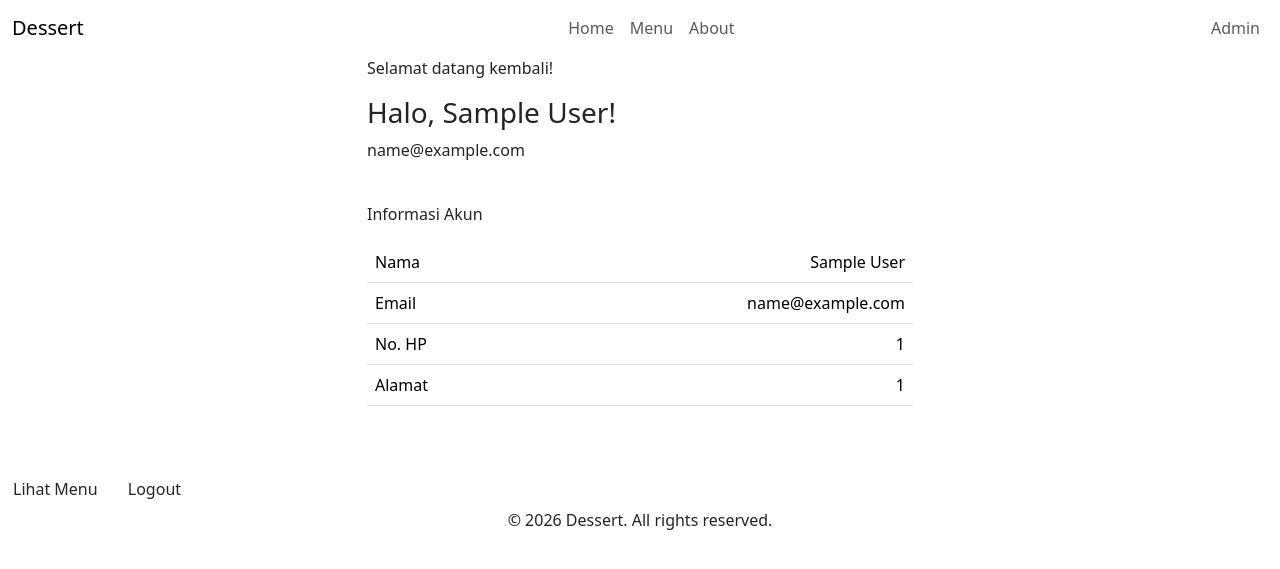
After one commit to mahdiyarkaris/projekAkhirPWD, a PHP site: page /infoakun.php in a window 1280 px wide. The commit adds this page. Shown: the top 569 px of the page. Run offline with PHP 8.4, Linux system fonts and the light colour scheme; the visitor is signed in with stand-in values (Sample User, id 1).

Commit message:
infoakun

```diff
--- a/home.php
+++ b/home.php
@@ -32,7 +32,7 @@
         <ul class="navbar-nav nav-right my-2 my-lg-0 navbar-nav-scroll" style="--bs-scroll-height: 100px;">
           <?php if(isset($_SESSION['logged_in'])): ?>
             <li class="nav-item">
-              <a class="nav-link" href="dashboard.php"><?php echo $_SESSION['nama']; ?></a>
+              <a class="nav-link" href="infoakun.php"><?php echo $_SESSION['nama']; ?></a>
             </li>
           <?php else: ?>
             <li class="nav-item">
@@ -97,7 +97,7 @@
     <h1>Our Story</h1>
   <div class="row align-items-center">
     <div class="col-md-6">
-      <img src="home1.jpg" alt="dapur">
+      <img src="home1.jpeg" alt="dapur">
     </div>
     <div class="col-md-6">
       <p>Sejak 2018, kami menghadirkan pengalaman dessert yang tidak hanya lezat, tetapi juga berkesan. Dengan perpaduan bahan berkualitas, resep pilihan, dan sentuhan kreativitas, setiap produk kami dibuat untuk memberikan kepuasan terbaik. Kepercayaan pelanggan selama bertahun-tahun menjadi bukti komitmen kami dalam menjaga kualitas dan menghadirkan yang terbaik di setiap sajian.</p>
@@ -150,7 +150,7 @@
 </section>
 
 <section class="button-menu">
-  <a href="menu1.php" class="btn btn-custom">Explore menu</a>
+  <a href="menu.php" class="btn btn-custom">Explore menu</a>
 </section>
 
 <footer class="footer">
--- /dev/null
+++ b/infoakun.php
@@ -0,0 +1,119 @@
+<?php
+session_start();
+include 'koneksi.php';
+
+if (!isset($_SESSION['logged_in'])) {
+    header('location: login.php');
+    exit();
+}
+
+$id_user = $_SESSION['id'];
+?>
+
+<!doctype html>
+<html lang="en">
+  <head>
+    <meta charset="utf-8">
+    <meta name="viewport" content="width=device-width, initial-scale=1">
+    <title>Dessert</title>
+    <link href="https://cdn.jsdelivr.net/npm/bootstrap@5.3.8/dist/css/bootstrap.min.css" rel="stylesheet" integrity="sha384-sRIl4kxILFvY47J16cr9ZwB07vP4J8+LH7qKQnuqkuIAvNWLzeN8tE5YBujZqJLB" crossorigin="anonymous">
+    <link rel="stylesheet" href="ubahvera.css">
+  </head>
+  <body>
+
+  <nav class="navbar navbar-expand-lg">
+    <div class="container-fluid">
+      <a class="navbar-brand" href="#">Dessert</a>
+      <button class="navbar-toggler" type="button" data-bs-toggle="collapse" data-bs-target="#navbarScroll" aria-controls="navbarScroll" aria-expanded="false" aria-label="Toggle navigation">
+        <span class="navbar-toggler-icon"></span>
+      </button>
+      <div class="collapse navbar-collapse" id="navbarScroll">
+        <ul class="navbar-nav mx-auto my-2 my-lg-0 navbar-nav-scroll" style="--bs-scroll-height: 100px;">
+          <li class="nav-item">
+            <a class="nav-link" href="home1.php">Home</a>
+          </li>
+          <li class="nav-item">
+            <a class="nav-link" href="menu1.php">Menu</a>
+          </li>
+          <li class="nav-item">
+            <a class="nav-link" href="about.php">About</a>
+          </li>
+        </ul>
+        <ul class="navbar-nav nav-right my-2 my-lg-0 navbar-nav-scroll" style="--bs-scroll-height: 100px;">
+          <?php if($_SESSION['role'] == 'admin'): ?>
+            <li class="nav-item">
+              <a class="nav-link" href="admin.php">Admin</a>
+            </li>
+          <?php else: ?>
+            <li class="nav-item">
+              <a class="nav-link" href="riwayat.php">Riwayat Pesanan</a>
+            </li>
+          <?php endif; ?>
+        </ul>
+
+      </div>
+    </div>
+  </nav>
+
+<div class="container">
+  <div class="row justify-content-center">
+    <div class="col-md-6">
+      <div class="info-akun">
+          <p>Selamat datang kembali!</p>
+          <h3>Halo, <?php echo $_SESSION['nama']; ?>!</h3>
+          <p><?php echo $_SESSION['email']; ?></p>
+      </div>
+    </div>
+  </div>
+</div>
+
+<section class="section-informasi">
+  <div class="container mt-4 mb-5">
+  <div class="row justify-content-center">
+    <div class="col-md-6">
+      <div class="card-info-akun">
+        <p clas="judul-info-akun">Informasi Akun</p>
+        <table class="table">
+        <tbody>
+          <tr>
+              <td class="nama-info">Nama</td>
+              <td class="text-end value-akun"><?php echo $_SESSION['nama']; ?></td>
+          </tr>
+          <tr>
+              <td class="nama-info">Email</td>
+              <td class="text-end value-akun"><?php echo $_SESSION['email']; ?></td>
+          </tr>
+          <tr>
+              <td class="nama-info">No. HP</td>
+              <td class="text-end value-akun"><?php echo $_SESSION['no_hp']; ?></td>
+          </tr>
+          <tr>
+              <td class="nama-info">Alamat</td>
+              <td class="text-end value-akun"><?php echo $_SESSION['alamat']; ?></td>
+          </tr>
+        </tbody>
+      </table>
+      </div>
+    </div>
+
+    </div>
+  </div>
+</section>
+
+<section class="pilihan">
+  <a href="menu1.php" class="btn btn-lihatmenu">Lihat Menu</a>
+  <a href="logout.php" class="btn btn-logout">Logout</a>
+</section>
+
+
+
+
+<footer class="footer">
+    <div class="container text-center">
+        <p>&copy; 2026 Dessert. All rights reserved.</p>
+    </div>
+</footer>
+
+  <script src="https://cdn.jsdelivr.net/npm/bootstrap@5.3.8/dist/js/bootstrap.bundle.min.js" integrity="sha384-FKyoEForCGlyvwx9Hj09JcYn3nv7wiPVlz7YYwJrWVcXK/BmnVDxM+D2scQbITxI" crossorigin="anonymous"></script>
+  </body>
+</html>
--- a/menu.php
+++ b/menu.php
@@ -32,7 +32,7 @@ session_start();
         <ul class="navbar-nav nav-right my-2 my-lg-0 navbar-nav-scroll" style="--bs-scroll-height: 100px;">
           <?php if(isset($_SESSION['logged_in'])): ?>
             <li class="nav-item">
-              <a class="nav-link" href="dashboard.php"><?php echo $_SESSION['nama']; ?></a>
+              <a class="nav-link" href="infoakun.php"><?php echo $_SESSION['nama']; ?></a>
             </li>
           <?php else: ?>
             <li class="nav-item">
--- a/order.php
+++ b/order.php
@@ -50,7 +50,7 @@ $keterangan = $_GET['keterangan'];
       <ul class="navbar-nav nav-right my-2 my-lg-0 navbar-nav-scroll" style="--bs-scroll-height: 100px;">
           <?php if(isset($_SESSION['logged_in'])): ?>
             <li class="nav-item">
-              <a class="nav-link" href="dashboard.php"><?php echo $_SESSION['nama']; ?></a>
+              <a class="nav-link" href="infoakun.php"><?php echo $_SESSION['nama']; ?></a>
             </li>
           <?php else: ?>
             <li class="nav-item">
```
Also changed, not shown: ubah.css (+74 -0 lines).
